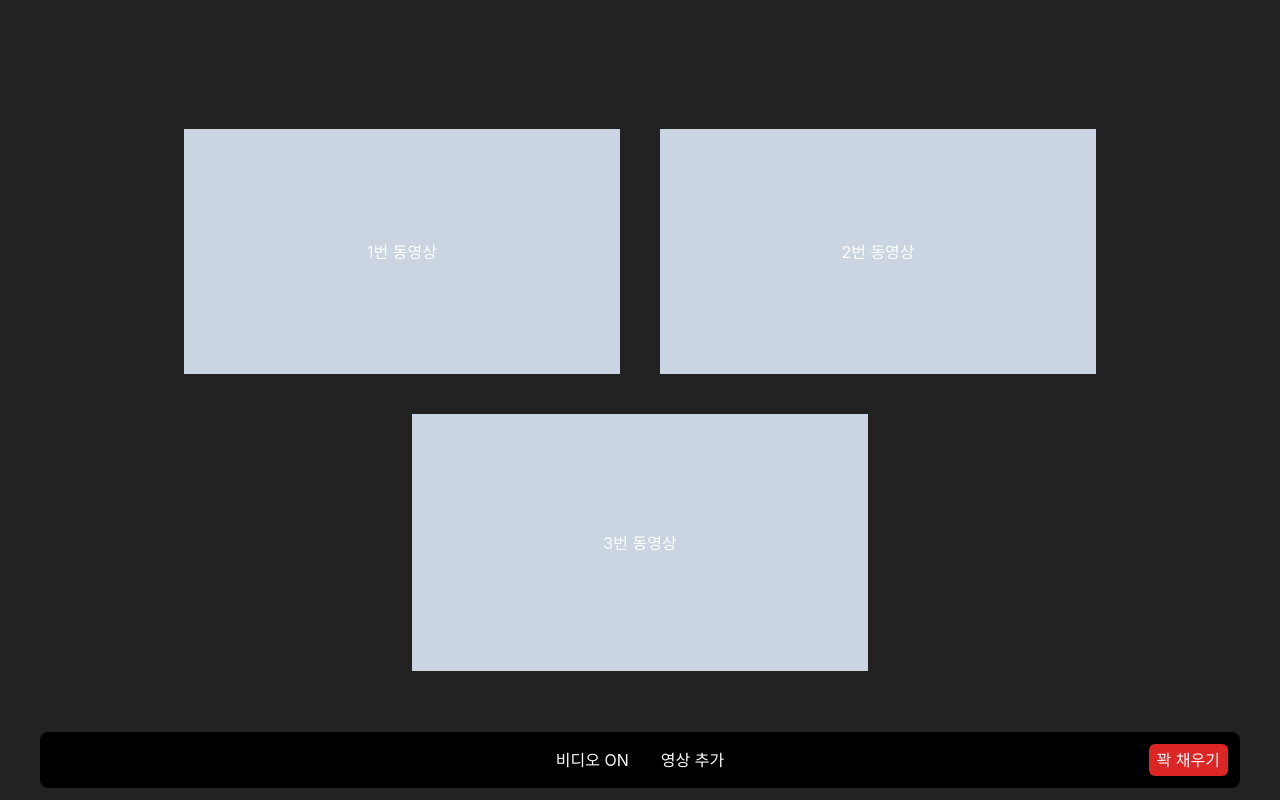
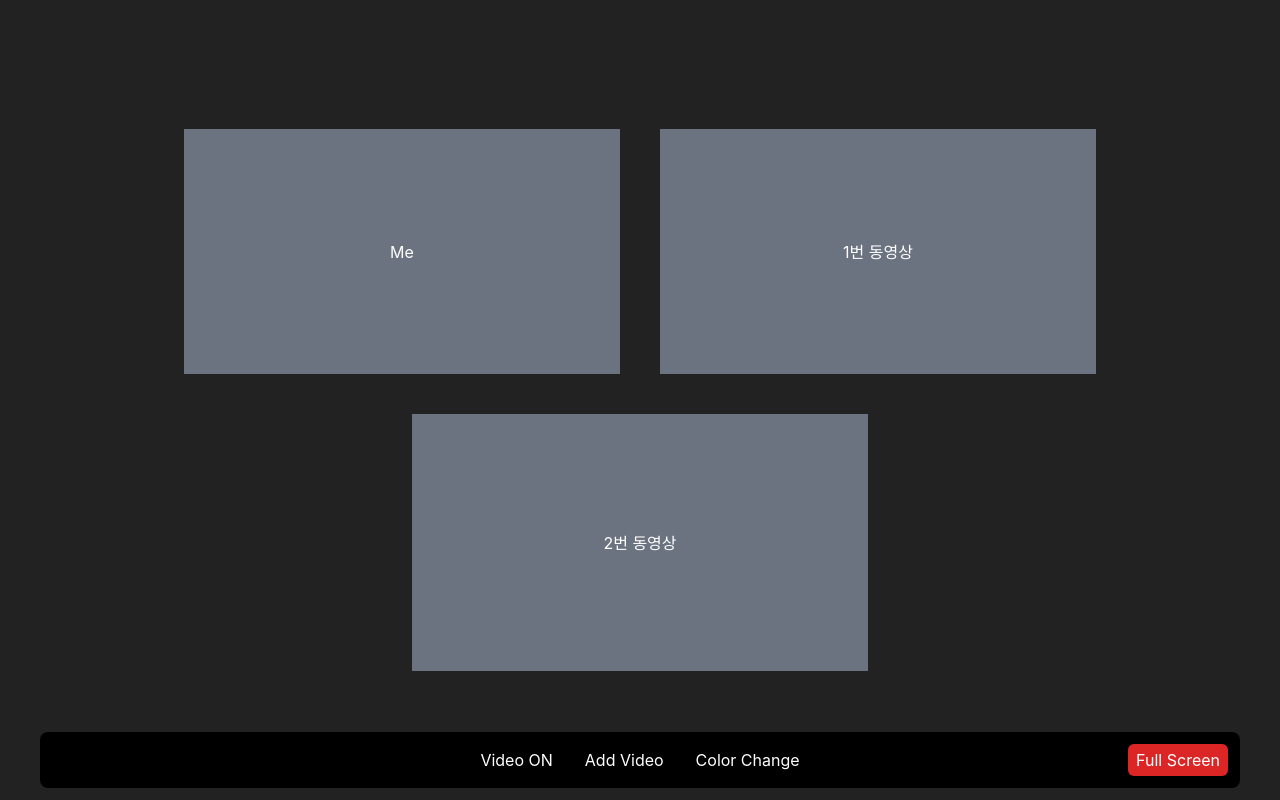
Before and after one commit to kimminsu31415/withstudy, a React (Create React App) app: page /test2 in a window 1280 px wide. Built offline with nearby package versions, Linux system fonts and the light colour scheme.

Commit message:
fix: test2

```diff
--- a/src/pages/Test2.jsx
+++ b/src/pages/Test2.jsx
@@ -1,10 +1,11 @@
 import React from "react";
+import TestTool from "../components/TestTool";
 
 function Test() {
   // 동영상 목록 (테스트: 3개인 경우)
-  const videos = ["1번 동영상", "2번 동영상", "3번 동영상"];
-  // 4번 동영상을 추가하고 싶다면 아래처럼 넣으면 됩니다.
-  // const videos = ["1번 동영상", "2번 동영상", "3번 동영상", "4번 동영상"];
+  const videos = ["Me", "1번 동영상", "2번 동영상"];
+  // 3번 동영상을 추가하고 싶다면 아래처럼 넣으면 됩니다.
+  // const videos = ["1번 동영상", "2번 동영상", "3번 동영상"];
 
   // 동영상 목록을 2개씩 묶어 행(row) 배열로 만듭니다.
   const videoRows = [];
@@ -40,7 +41,7 @@ function Test() {
               {row.map((video, index) => (
                 <div
                   key={index}
-                  className="flex aspect-video max-w-[calc(50%)] flex-1 items-center justify-center bg-slate-300"
+                  className="flex aspect-video max-w-[calc(50%)] flex-1 items-center justify-center bg-gray-500"
                 >
                   {video}
                 </div>
@@ -51,24 +52,7 @@ function Test() {
       </div>
 
       {/* 하단 Toolbar */}
-      <div className="absolute bottom-3 left-0 right-0 mx-auto w-full max-w-[calc(100%-80px)]">
-        <div className="flex h-14 items-center justify-center rounded-lg bg-black px-4">
-          <div className="flex gap-8 text-white">
-            <button className="hover:text-orange-400">
-              <p>비디오 ON</p>
-            </button>
-            <button className="hover:text-orange-400">
-              <p>영상 추가</p>
-            </button>
-          </div>
-          <button
-            onClick={toggleFullScreen}
-            className="absolute right-3 rounded-md bg-red-600 px-2 py-1 text-white hover:bg-red-700"
-          >
-            <p>꽉 채우기</p>
-          </button>
-        </div>
-      </div>
+      <TestTool />
     </div>
   );
 }
```
